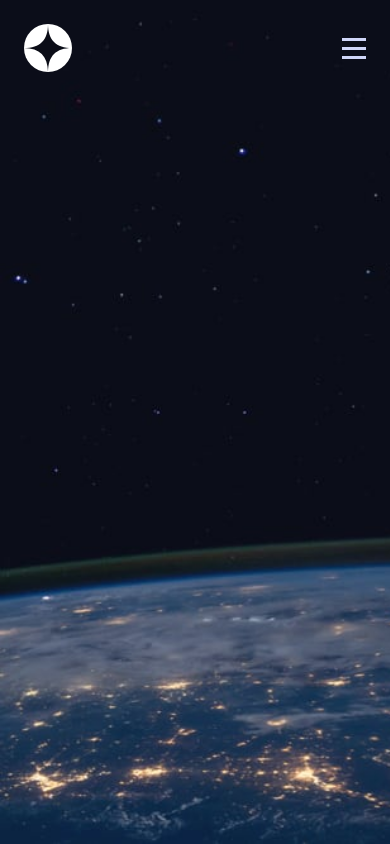
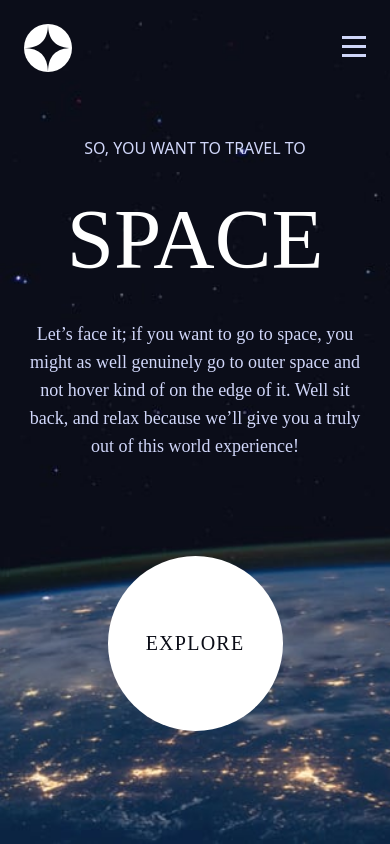
Before and after one commit to RonaldMamani/SpaceTourism_Angular, an Angular app: page / in a window 390 px wide. Built offline with nearby package versions, Linux system fonts and the light colour scheme.

Commit message:
Adicionando a pagina Home em Mobile com barra de navegação do Mobile

```diff
--- a/src/app/components/header/header.component.html
+++ b/src/app/components/header/header.component.html
@@ -1,9 +1,9 @@
 <header class="
-    px-6 py-6 flex justify-between items-center
+    flex justify-between items-center relative
     md:px-9
-    lg:p-16-
+    lg:p-16
     ">
-    <img src="../../../assets/shared/logo.svg" alt="">
+    <img class="px-6 py-6" src="../../../assets/shared/logo.svg" alt="">
     <app-nav-mobile />
     <div class="
         max-[767px]:hidden flex justify-between gap-5 text-white/85 text-xl font-extralight font-['BarlowCondensed'] bg-[#ffffff0a] backdrop-blur-2xl
--- a/src/app/components/header/header.component.ts
+++ b/src/app/components/header/header.component.ts
@@ -2,11 +2,12 @@ import { NgClass } from '@angular/common';
 import { Component } from '@angular/core';
 import { ActivatedRoute, Router, RouterLink } from '@angular/router';
 import { NavMobileComponent } from '../nav-mobile/nav-mobile.component';
+import { LinkComponent } from '../link/link.component';
 
 @Component({
   selector: 'app-header',
   standalone: true,
-  imports: [RouterLink,NgClass,NavMobileComponent],
+  imports: [RouterLink,NgClass,NavMobileComponent,LinkComponent],
   templateUrl: './header.component.html',
   styleUrl: './header.component.scss'
 })
--- /dev/null
+++ b/src/app/components/link/link.component.html
@@ -0,0 +1,4 @@
+<button routerLink={{href}} class="font-['Borlow Condensed'] text-lg tracking-[2.7px] flex gap-3 items-center">
+    <span class="text-white font-extrabold uppercase">{{number}}</span>
+    <span class="text-white/85 font-extralight uppercase">{{content}}</span>
+</button>
--- a/src/app/components/nav-mobile/nav-mobile.component.html
+++ b/src/app/components/nav-mobile/nav-mobile.component.html
@@ -1,9 +1,20 @@
 <nav class="
+    absolute top-0 right-0
     md:hidden
     ">
-    @if (Open) {
-        <img (click)="Open = false" src="../../../assets/shared/icon-close.svg" alt="">
+    @if (!Open) {
+        <img (click)="Open = true" class="px-6 py-9" src="../../../assets/shared/icon-hamburger.svg" alt="">
     }@else {
-        <img (click)="Open = true" src="../../../assets/shared/icon-hamburger.svg" alt="">
+        <div class="
+            bg-[#ffffff0a] backdrop-blur-2xl w-[65vw] h-screen relative
+            ">
+            <img (click)="Open = false" class="absolute right-0 px-6 py-9" src="../../../assets/shared/icon-close.svg" alt="">
+            <div class="px-8 py-28 flex flex-col gap-8">
+                <app-link href="/" number="00" content="Home" />
+                <app-link href="/destination" number="01" content="Destination" />
+                <app-link href="/crew" number="02" content="Crew" />
+                <app-link href="/technology" number="03" content="Technology" />
+            </div>
+        </div>
     }
 </nav>
--- a/src/app/components/nav-mobile/nav-mobile.component.ts
+++ b/src/app/components/nav-mobile/nav-mobile.component.ts
@@ -1,9 +1,10 @@
 import { Component, Input } from '@angular/core';
+import { LinkComponent } from '../link/link.component';
 
 @Component({
   selector: 'app-nav-mobile',
   standalone: true,
-  imports: [],
+  imports: [LinkComponent],
   templateUrl: './nav-mobile.component.html',
   styleUrl: './nav-mobile.component.scss'
 })
--- a/src/app/pages/home/home.component.html
+++ b/src/app/pages/home/home.component.html
@@ -4,4 +4,17 @@
     lg:bg-[url('./assets/home/background-home-desktop.jpg')]
     ">
     <app-header></app-header>
+    <div class="pt-10 px-6 flex flex-col gap-24">
+        <div class="flex flex-col gap-4 text-center">
+            <span class="text-[#D0D6F9] font-['Barlow Condensed tracking-[2.7px]']">SO, YOU WANT TO TRAVEL TO</span>
+            <h3 class="text-white font-['Bellefair'] text-[85px]">SPACE</h3>
+            <p class="text-[#D0D6F9] text-lg font-['Barlow']">Let’s face it; if you want to go to space, you might as well genuinely go to outer space and not hover kind of on the
+                edge of it. Well sit back, and relax because we’ll give you a truly out of this world experience!</p>
+        </div>
+        <div routerLink="/destination" class="flex justify-center">
+            <button class="rounded-full w-[175px] h-[175px] bg-white">
+                <span class="text-[#0B0D17] font-['Bellefair'] tracking-[1.25px] text-xl uppercase">Explore</span>
+            </button>
+        </div>
+    </div>
 </section>
--- a/src/app/pages/home/home.component.ts
+++ b/src/app/pages/home/home.component.ts
@@ -1,10 +1,11 @@
 import { Component } from '@angular/core';
 import { HeaderComponent } from '../../components/header/header.component';
+import { RouterLink } from '@angular/router';
 
 @Component({
   selector: 'app-home',
   standalone: true,
-  imports: [HeaderComponent],
+  imports: [HeaderComponent, RouterLink],
   templateUrl: './home.component.html',
   styleUrl: './home.component.scss'
 })
```
Also changed, not shown: src/app/components/link/link.component.ts (added, +15 -0 lines), src/app/components/link/link.component.scss (added), 1 other file (tests, documents, lock files or other folders).
